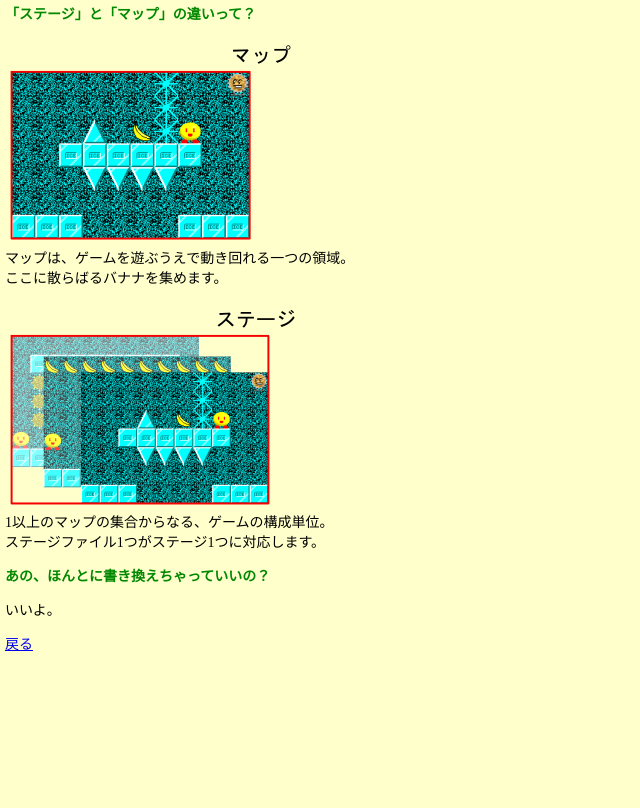
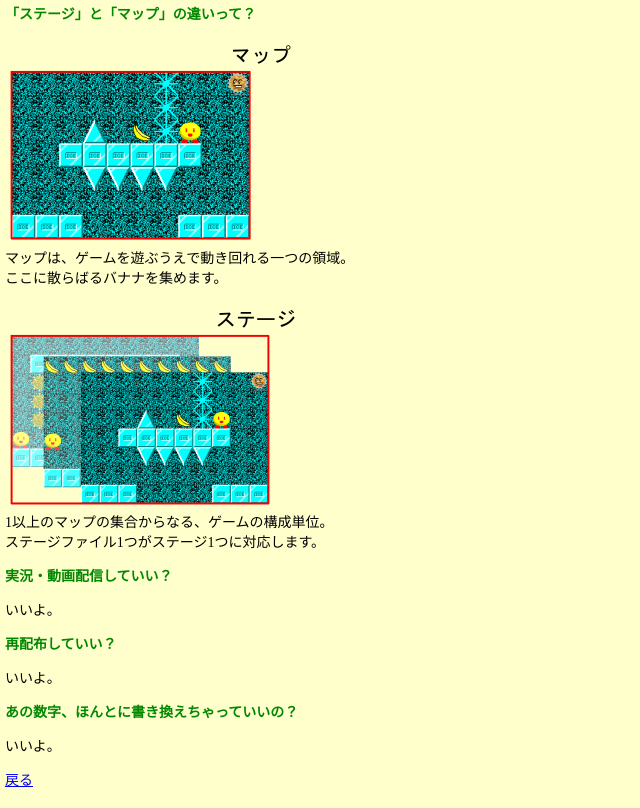
Before and after one commit to mifumi323/funya1_wpf, a plain HTML site: page funya1_wpf/Help/qanda.html in a window 1280 px wide. Shown: the part 861-1669 px from the top of the page, without its empty margins (0-640 px from the left). Before the commit the page ends 1533 px from the top, so only its background shows below. Drawn offline with Linux system fonts and the light colour scheme.

Commit message:
ヘルプ：Q&A追加・調整

```diff
--- a/funya1_wpf/Help/qanda.html
+++ b/funya1_wpf/Help/qanda.html
@@ -81,7 +81,15 @@
             <br>
             ステージファイル1つがステージ1つに対応します。
         </p>
-        <h2>あの、ほんとに書き換えちゃっていいの？</h2>
+        <h2>実況・動画配信していい？</h2>
+        <p>
+            いいよ。
+        </p>
+        <h2>再配布していい？</h2>
+        <p>
+            いいよ。
+        </p>
+        <h2>あの数字、ほんとに書き換えちゃっていいの？</h2>
         <p>
             いいよ。
             <!--
```
